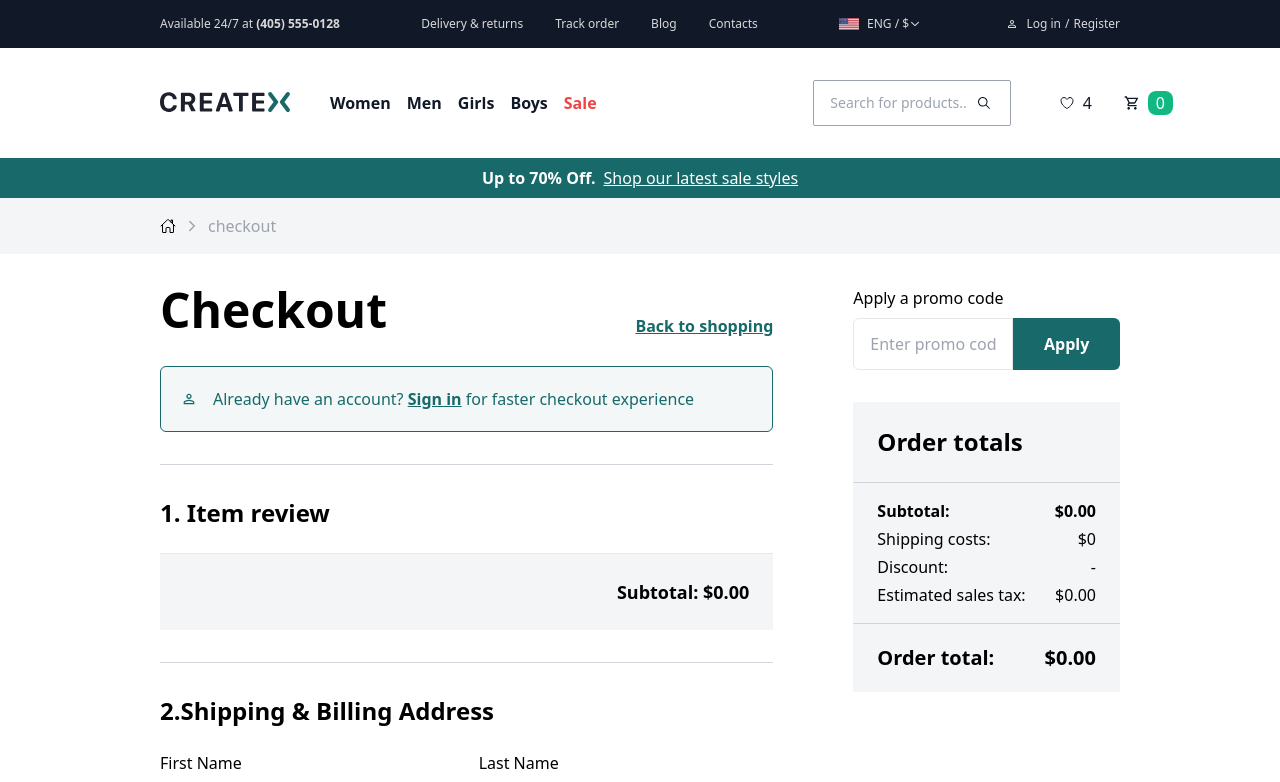
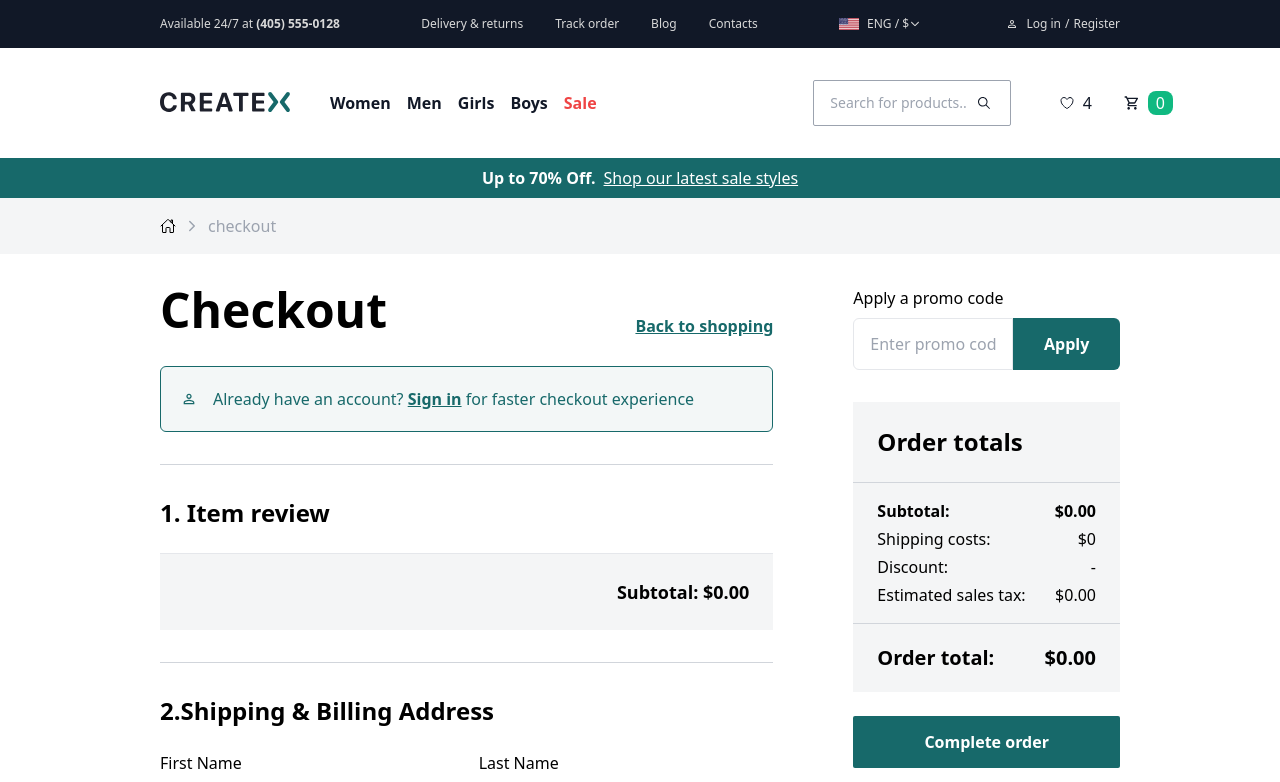
Before and after one commit to elturanshucai/ecommerce, a React (Vite) app: page /checkout in a window 1280 px wide. Shown: the top 782 px of the page. Built offline with nearby package versions, Linux system fonts and the light colour scheme; some icons are missing.

Commit message:
complete order button added

```diff
--- a/src/pages/checkout/container/OrderComplete.jsx
+++ b/src/pages/checkout/container/OrderComplete.jsx
@@ -40,7 +40,7 @@ export default function OrderComplete({ subtotal, shippingCost }) {
     }, [subtotal])
     return (
         <div>
-            <div className='flex flex-col gap-2'>
+            <div className='flex flex-col gap-2 mb-6'>
                 <label htmlFor="promocode">Apply a promo code</label>
                 <div className='flex mb-6'>
                     <input
@@ -85,6 +85,7 @@ export default function OrderComplete({ subtotal, shippingCost }) {
                     </div>
                 </div>
             </div>
+            <button className='w-full rounded-sm bg-primary text-white font-bold h-[52px] px-10'>Complete order</button>
         </div>
     )
 }
```
